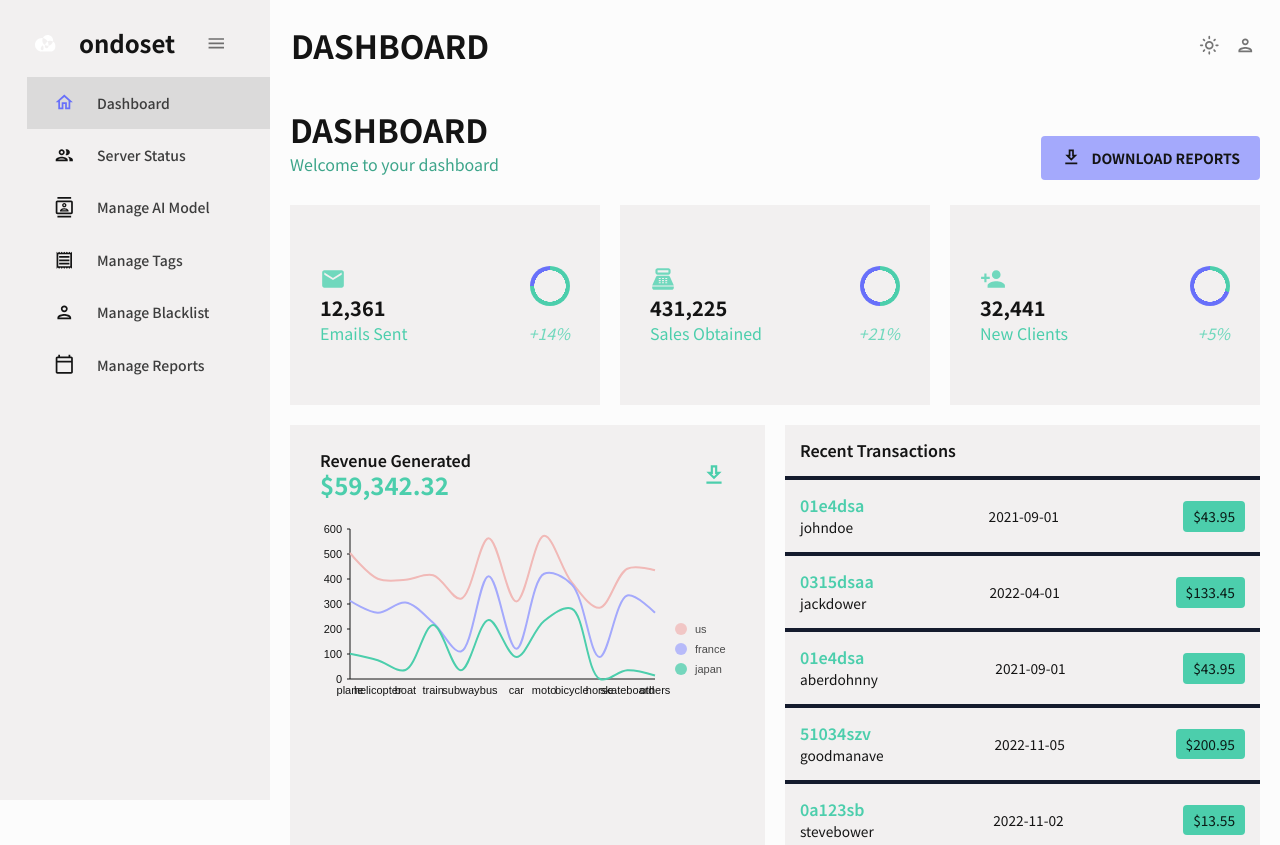
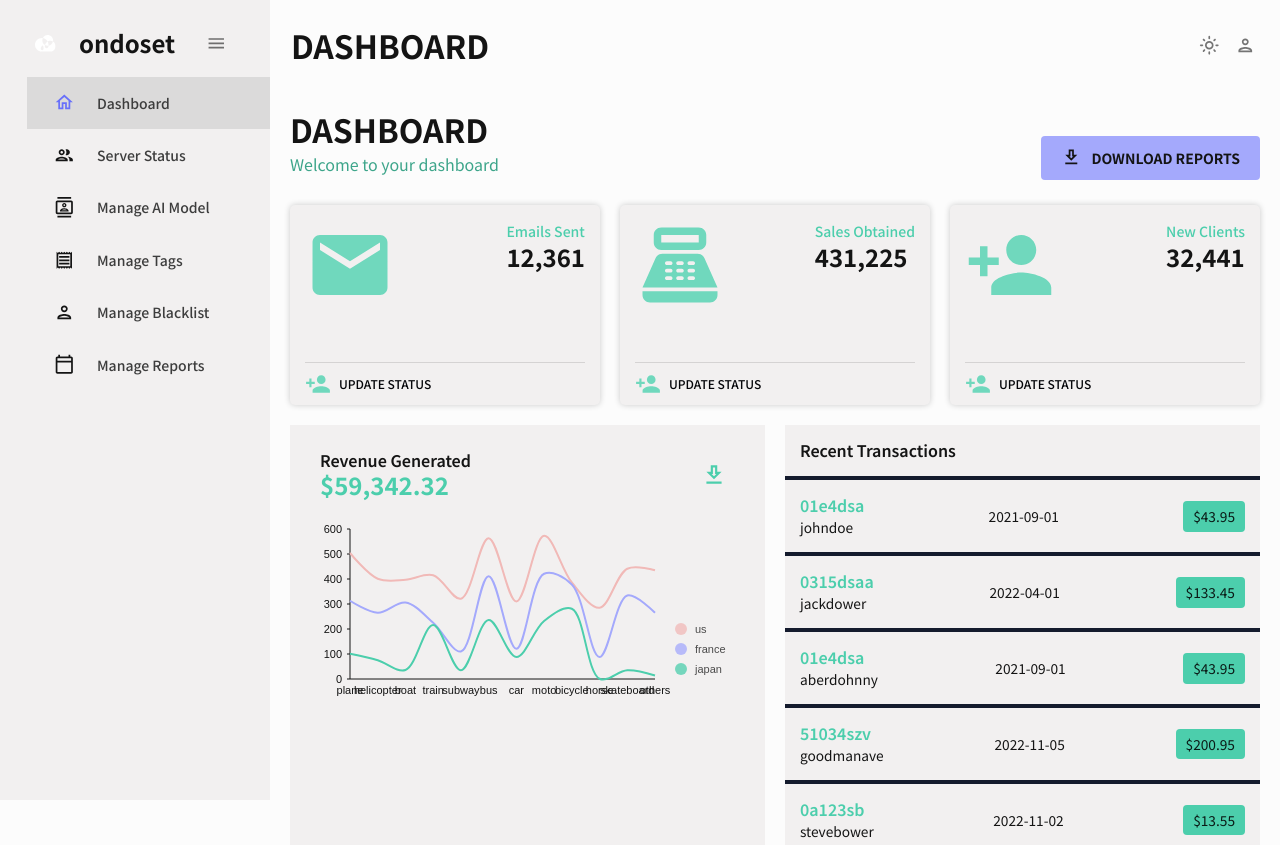
Before and after one commit to Team-Easy/Ondoset_Web, a React (Create React App) app in the folder ondoset-admin/: page / in a window 1280 px wide. Built offline with nearby package versions, Linux system fonts and the light colour scheme.

Commit message:
Feat: custom statBox layout

```diff
--- a/ondoset-admin/src/components/StatBox.jsx
+++ b/ondoset-admin/src/components/StatBox.jsx
@@ -1,39 +1,68 @@
-import { Box, Typography, useTheme } from "@mui/material";
+import {
+  Box,
+  Typography,
+  useTheme,
+  Divider,
+  Button,
+  SvgIcon,
+} from "@mui/material";
 import { tokens } from "../theme";
-import ProgressCircle from "./ProgressCircle";
+import PersonAddIcon from "@mui/icons-material/PersonAdd";
+// import ondosetLogo from "../assets/ondoset_logo_white.svg";
 
 const StatBox = ({ title, subtitle, icon, progress, increase }) => {
   const theme = useTheme();
   const colors = tokens(theme.palette.mode);
 
   return (
-    <Box width="100%" m="0 30px">
-      <Box display="flex" justifyContent="space-between">
+    <Box
+      width="100%"
+      height="100%"
+      m="15px"
+      display="flex"
+      flexDirection="column"
+    >
+      {/* top Icon + status */}
+      <Box
+        display="flex"
+        justifyContent="space-between"
+        alignItems="flex-start"
+      >
+        {/* <Box>{icon}</Box> */}
+        <SvgIcon
+          sx={{
+            blockSize: "90px",
+            minBlockSize: "90px",
+            minInlineSize: "90px",
+            overflow: "visible",
+            alignContent: "flex-start",
+          }}
+        >
+          {/* <image href={ondosetLogo} width="100%" height="100%" /> */}
+          {icon}
+        </SvgIcon>
         <Box>
-          {icon}
+          <Typography variant="h6" sx={{ color: colors.greenAccent[500] }}>
+            {subtitle}
+          </Typography>
           <Typography
-            variant="h4"
+            variant="h3"
             fontWeight="bold"
             sx={{ color: colors.grey[100] }}
           >
             {title}
           </Typography>
         </Box>
-        <Box>
-          <ProgressCircle progress={progress} />
-        </Box>
       </Box>
-      <Box display="flex" justifyContent="space-between" mt="2px">
-        <Typography variant="h5" sx={{ color: colors.greenAccent[500] }}>
-          {subtitle}
-        </Typography>
-        <Typography
-          variant="h5"
-          fontStyle="italic"
-          sx={{ color: colors.greenAccent[600] }}
-        >
-          {increase}
-        </Typography>
+
+      <Box flex="1" />
+      <Divider />
+
+      <Box display="flex" mt="4px" mb="20px" alignItems="center">
+        <PersonAddIcon
+          sx={{ color: colors.greenAccent[600], fontSize: "26px" }}
+        />
+        <Button sx={{}}>Update Status</Button>
       </Box>
     </Box>
   );
--- a/ondoset-admin/src/scenes/dashboard/index.jsx
+++ b/ondoset-admin/src/scenes/dashboard/index.jsx
@@ -50,8 +50,13 @@ const Dashboard = () => {
           gridColumn="span 4"
           backgroundColor={colors.primary[400]}
           display="flex"
-          alignItems="center"
+          alignItems="flex-start"
           justifyContent="center"
+          sx={{
+            boxShadow: "0px 0px 6px rgba(0,0,0,0.2)",
+            borderRadius: "5px",
+            height: "100%",
+          }}
         >
           <StatBox
             title="12,361"
@@ -60,7 +65,7 @@ const Dashboard = () => {
             increase="+14%"
             icon={
               <EmailIcon
-                sx={{ color: colors.greenAccent[600], fontSize: "26px" }}
+                sx={{ color: colors.greenAccent[600], fontSize: "94px" }}
               />
             }
           />
@@ -69,8 +74,13 @@ const Dashboard = () => {
           gridColumn="span 4"
           backgroundColor={colors.primary[400]}
           display="flex"
-          alignItems="center"
+          alignItems="flex-start"
           justifyContent="center"
+          sx={{
+            boxShadow: "0px 0px 6px rgba(0,0,0,0.2)",
+            borderRadius: "5px",
+            height: "100%",
+          }}
         >
           <StatBox
             title="431,225"
@@ -88,8 +98,13 @@ const Dashboard = () => {
           gridColumn="span 4"
           backgroundColor={colors.primary[400]}
           display="flex"
-          alignItems="center"
+          alignItems="flex-start"
           justifyContent="center"
+          sx={{
+            boxShadow: "0px 0px 6px rgba(0,0,0,0.2)",
+            borderRadius: "5px",
+            height: "100%",
+          }}
         >
           <StatBox
             title="32,441"
```
